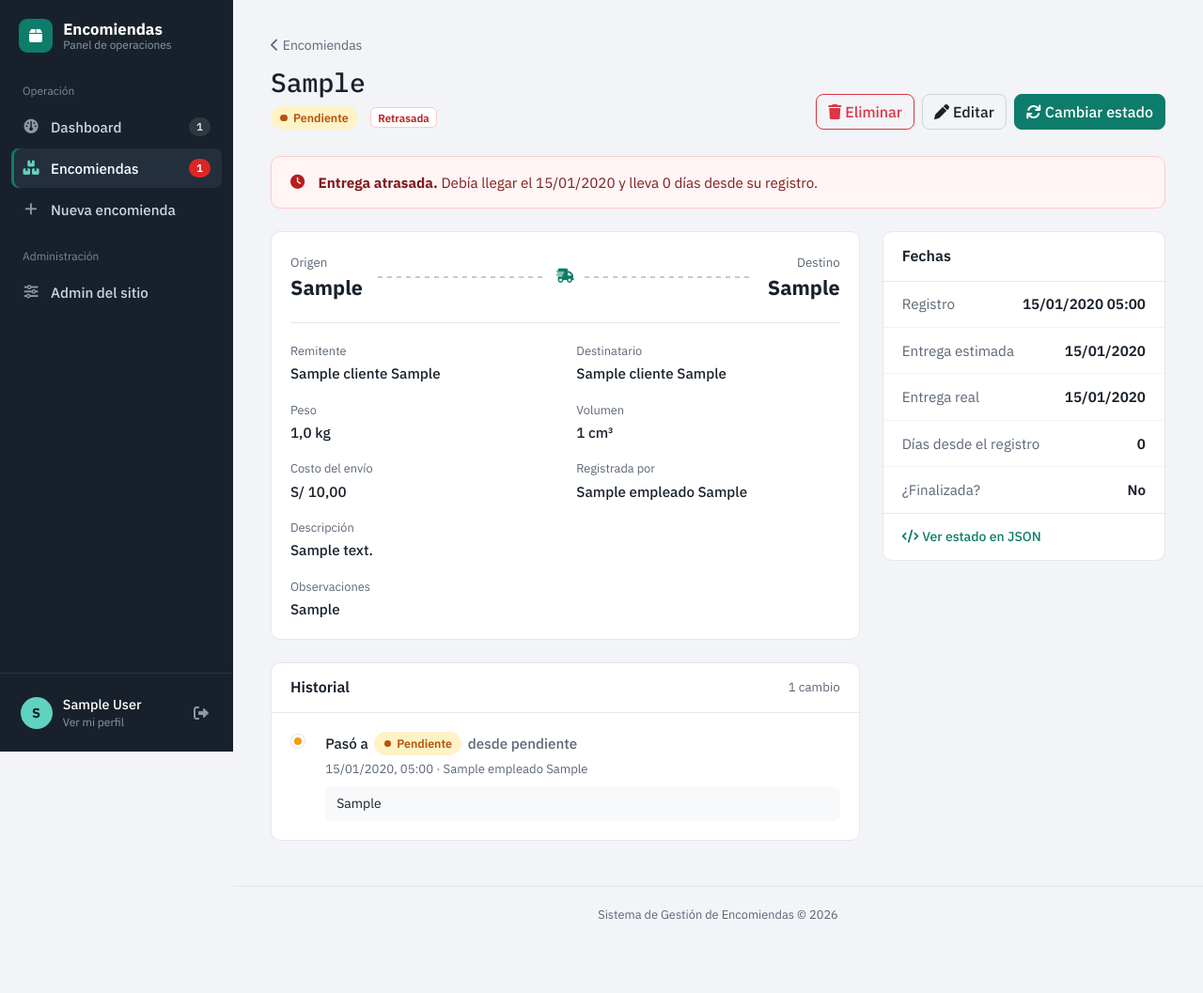
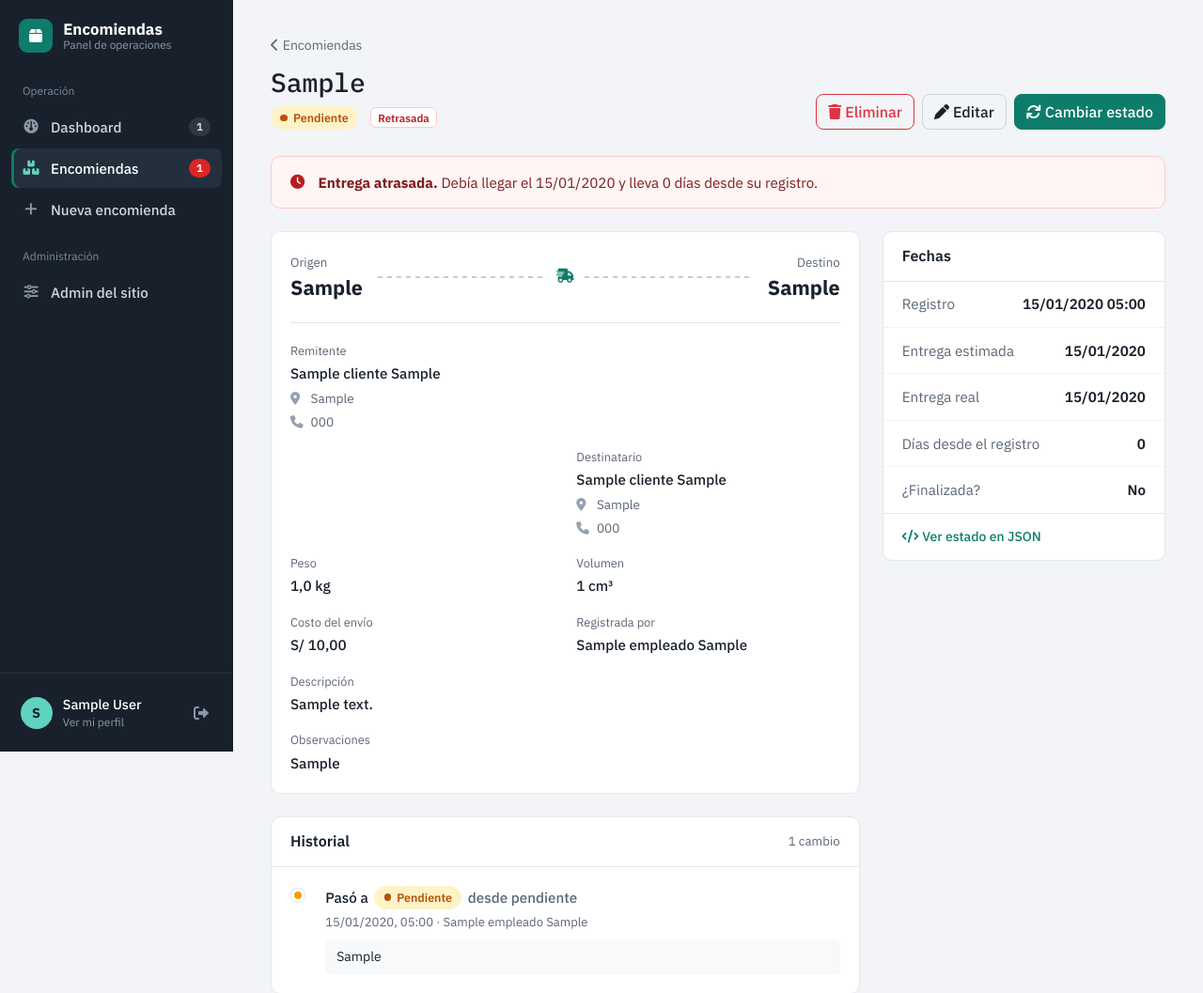
Before and after one commit to mcumpenmariafer-boop/semana04, a Django app: page /encomiendas/1/ in a window 1280 px wide. Shown: the top 1057 px of the page at 94% size. Before the commit the page ends 979 px from the top, so only its background shows below. Run offline with Django 5.2, Linux system fonts and the light colour scheme; a user stored in the database is signed in; tables that the repository leaves empty hold one stand-in row (values such as "Sample post").

Commit message:
Direcciones y teléfonos de clientes en el detalle

```diff
--- a/static/css/styles.css
+++ b/static/css/styles.css
@@ -486,6 +486,18 @@ a.codigo:hover { border-color: var(--acento); color: var(--acento); }
 .datos dd { margin: 0; font-weight: 500; }
 .dato-ancho { grid-column: 1 / -1; }
 
+/* Remitente y destinatario ocupan media fila cada uno */
+@media (min-width: 576px) { .dato-medio { grid-column: span 2; } }
+.datos .dato-medio:nth-child(2) { grid-column: auto / -1; }
+.dato-extra {
+    display: block;
+    margin-top: .3rem;
+    font-weight: 400;
+    font-size: .85rem;
+    color: var(--texto-suave);
+}
+.dato-extra i { width: 1rem; margin-right: .35rem; color: #93a0b0; }
+
 .lista-datos { list-style: none; margin: 0; padding: 0; }
 .lista-datos li {
     display: flex;
--- a/templates/accounts/perfil.html
+++ b/templates/accounts/perfil.html
@@ -1,7 +1,7 @@
 {# templates/accounts/perfil.html #}
 {% extends 'base.html' %}
 
-{% block title %}Mi perfil — Encomiendas{% endblock %}
+{% block title %}Mi perfil{% endblock %}
 
 {% block content %}
 <div class="perfil-cabecera">
--- a/templates/base.html
+++ b/templates/base.html
@@ -14,7 +14,7 @@
     <!-- Font Awesome -->
     <link rel="stylesheet" href="https://cdnjs.cloudflare.com/ajax/libs/font-awesome/6.0.0/css/all.min.css">
     <!-- CSS propio (cambia el ?v= cuando edites el CSS para que el navegador lo recargue) -->
-    <link rel="stylesheet" href="{% static 'css/styles.css' %}?v=3">
+    <link rel="stylesheet" href="{% static 'css/styles.css' %}?v=4">
     {% block extra_css %}{% endblock %}
 </head>
 <body class="{% if user.is_authenticated %}con-menu{% else %}sin-menu{% endif %}">
--- a/templates/envios/dashboard.html
+++ b/templates/envios/dashboard.html
@@ -1,7 +1,7 @@
 {# templates/envios/dashboard.html #}
 {% extends 'base.html' %}
 
-{% block title %}Dashboard — Encomiendas{% endblock %}
+{% block title %}Dashboard{% endblock %}
 
 {% block content %}
 <div class="page-header">
--- a/templates/envios/detalle.html
+++ b/templates/envios/detalle.html
@@ -1,7 +1,7 @@
 {# templates/envios/detalle.html #}
 {% extends 'base.html' %}
 
-{% block title %}{{ encomienda.codigo }} — Detalle{% endblock %}
+{% block title %}{{ encomienda.codigo }} Detalle {% endblock %}
 
 {% block content %}
 <a href="{% url 'encomienda_lista' %}" class="volver"><i class="fas fa-chevron-left me-1"></i>Encomiendas</a>
@@ -62,8 +62,22 @@
                 </div>
 
                 <dl class="datos">
-                    <div><dt>Remitente</dt><dd>{{ encomienda.remitente.nombre_completo }}</dd></div>
-                    <div><dt>Destinatario</dt><dd>{{ encomienda.destinatario.nombre_completo }}</dd></div>
+                                        <div class="dato-medio">
+                        <dt>Remitente</dt>
+                        <dd>
+                            {{ encomienda.remitente.nombre_completo }}
+                            <span class="dato-extra"><i class="fas fa-location-dot"></i>{{ encomienda.remitente.direccion|default:'Sin dirección registrada' }}</span>
+                            {% if encomienda.remitente.telefono %}<span class="dato-extra"><i class="fas fa-phone"></i>{{ encomienda.remitente.telefono }}</span>{% endif %}
+                        </dd>
+                    </div>
+                    <div class="dato-medio">
+                        <dt>Destinatario</dt>
+                        <dd>
+                            {{ encomienda.destinatario.nombre_completo }}
+                            <span class="dato-extra"><i class="fas fa-location-dot"></i>{{ encomienda.destinatario.direccion|default:'Sin dirección registrada' }}</span>
+                            {% if encomienda.destinatario.telefono %}<span class="dato-extra"><i class="fas fa-phone"></i>{{ encomienda.destinatario.telefono }}</span>{% endif %}
+                        </dd>
+                    </div>
                     <div><dt>Peso</dt><dd>{{ encomienda.peso_kg|floatformat:1 }} kg</dd></div>
                     <div><dt>Volumen</dt><dd>{% if encomienda.volumen_cm3 %}{{ encomienda.volumen_cm3|floatformat:0 }} cm³{% else %}—{% endif %}</dd></div>
                     <div><dt>Costo del envío</dt><dd>S/ {{ encomienda.costo_envio|floatformat:2 }}</dd></div>
--- a/templates/envios/form.html
+++ b/templates/envios/form.html
@@ -1,7 +1,7 @@
 {# templates/envios/form.html — formulario campo por campo, organizado por secciones #}
 {% extends 'base.html' %}
 
-{% block title %}{{ titulo }} — Encomiendas{% endblock %}
+{% block title %}{{ titulo }} | Encomiendas{% endblock %}
 
 {% block content %}
 <a href="{% url 'encomienda_lista' %}" class="volver"><i class="fas fa-chevron-left me-1"></i>Encomiendas</a>
```
Also changed, not shown: envios/management/commands/cargar_datos.py (+18 -8 lines).
